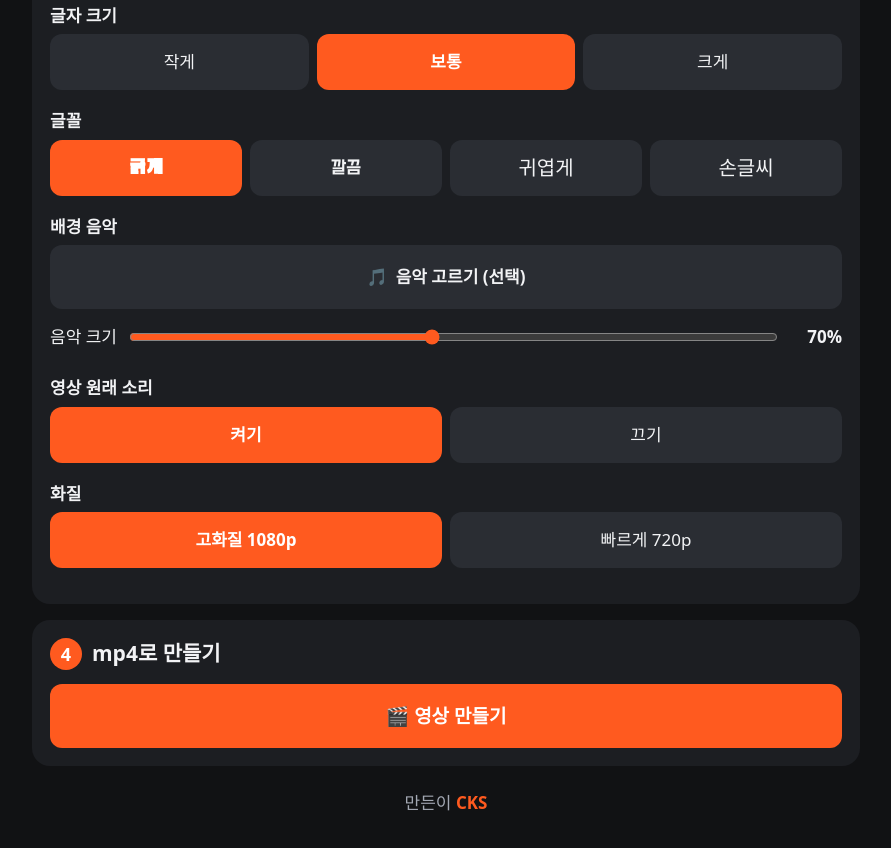
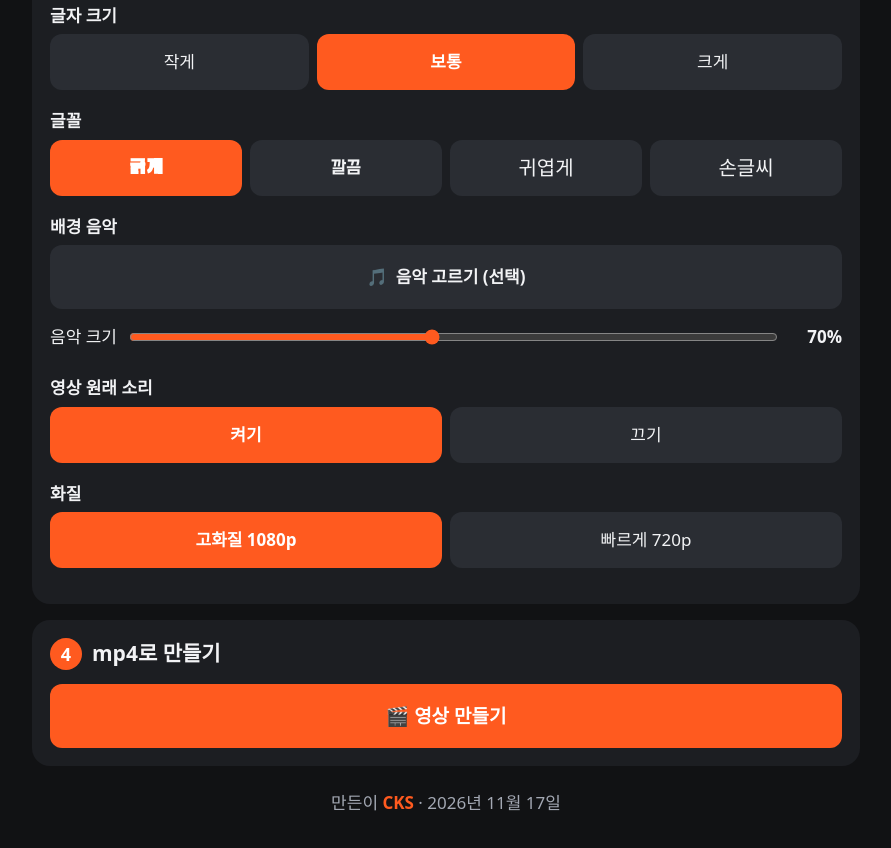
Before and after one commit to kwan031-cmyk/reel-editor, a plain HTML site: page index.html in a window 1280 px wide. Shown: the part 941-1789 px from the top of the page, without its empty margins (194-1085 px from the left). Drawn offline with Linux system fonts and the light colour scheme; a web font is replaced by a local one.

Commit message:
만든 날짜 표시
Co-Authored-By: Claude Opus 5.5 <noreply@anthropic.com>

```diff
--- a/index.html
+++ b/index.html
@@ -129,7 +129,7 @@
     </div>
   </section>
 </main>
-<footer class="credit">만든이 <b>CKS</b></footer>
+<footer class="credit">만든이 <b>CKS</b> · 2026년 11월 17일</footer>
 
 <template id="clipTpl">
   <div class="clip">
```
Also changed, not shown: 2 other files.
